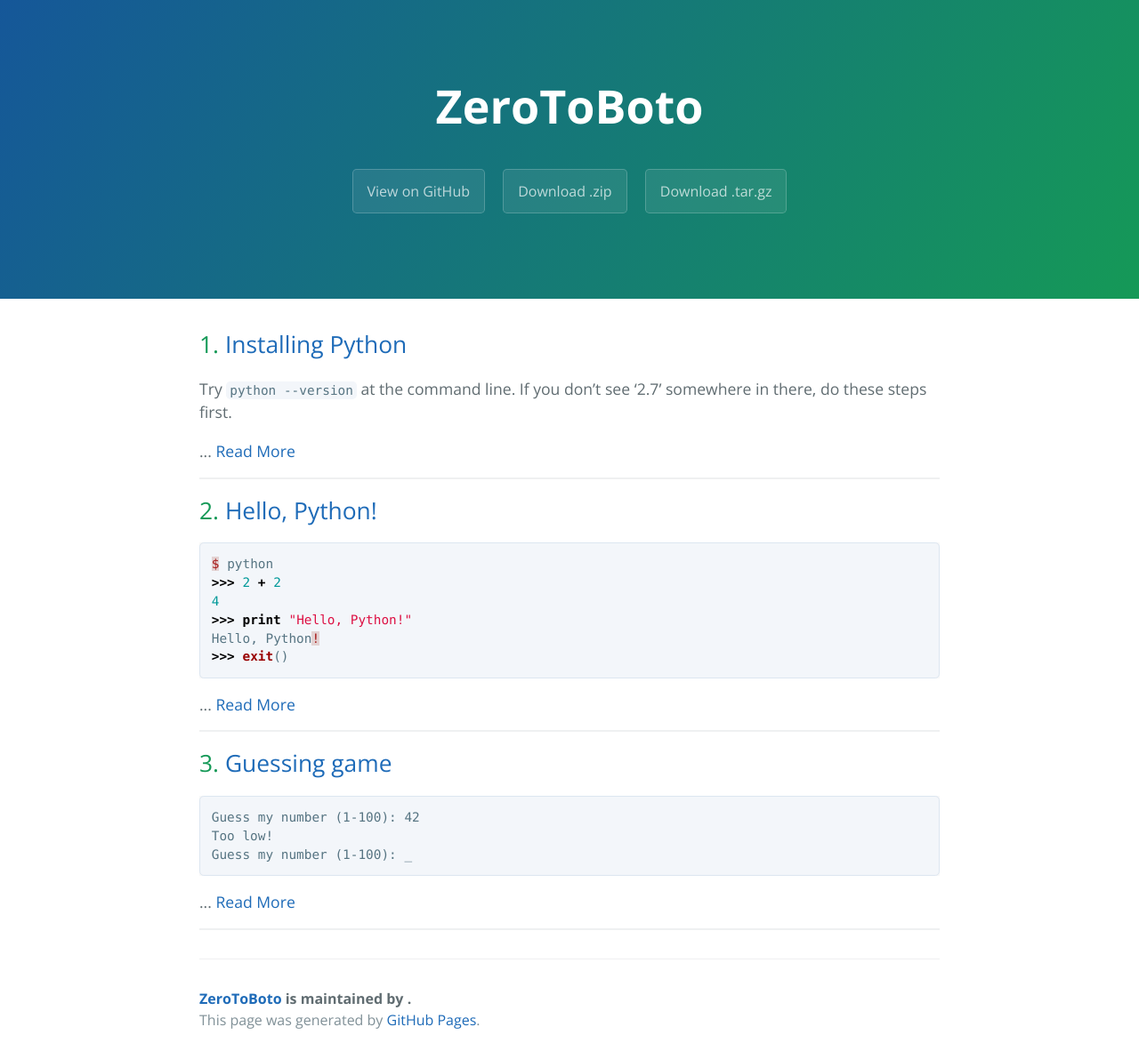
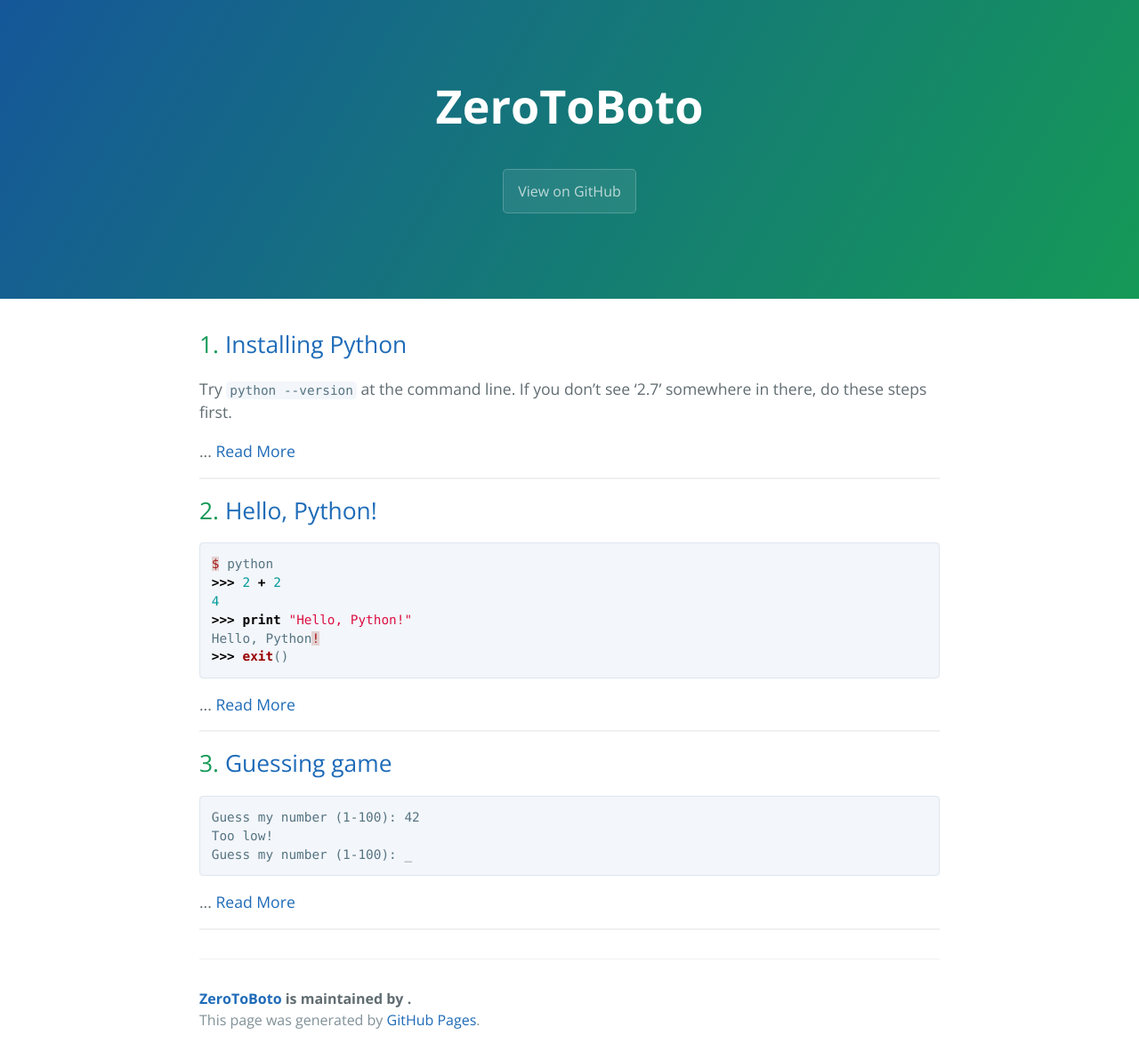
Before and after one commit to Akaito/ZeroToBoto, a Jekyll site: the page built from index.html, in a window 1280 px wide. Shown: the whole page at 89% size. Built offline with Jekyll 4.4.1, drawn with Linux system fonts in a browser that asks for light colours.

Commit message:
Remove download buttons from site header.

```diff
--- a/_includes/page-header.html
+++ b/_includes/page-header.html
@@ -2,6 +2,6 @@
   <h1 class="project-name">{{ site.title }}</h1>
   <h2 class="project-tagline">{{ site.tagline }}</h2>
   <a href="#" class="btn">View on GitHub</a>
-  <a href="#" class="btn">Download .zip</a>
-  <a href="#" class="btn">Download .tar.gz</a>
+  <!-- <a href="#" class="btn">Download .zip</a> -->
+  <!-- <a href="#" class="btn">Download .tar.gz</a> -->
 </section>
```
